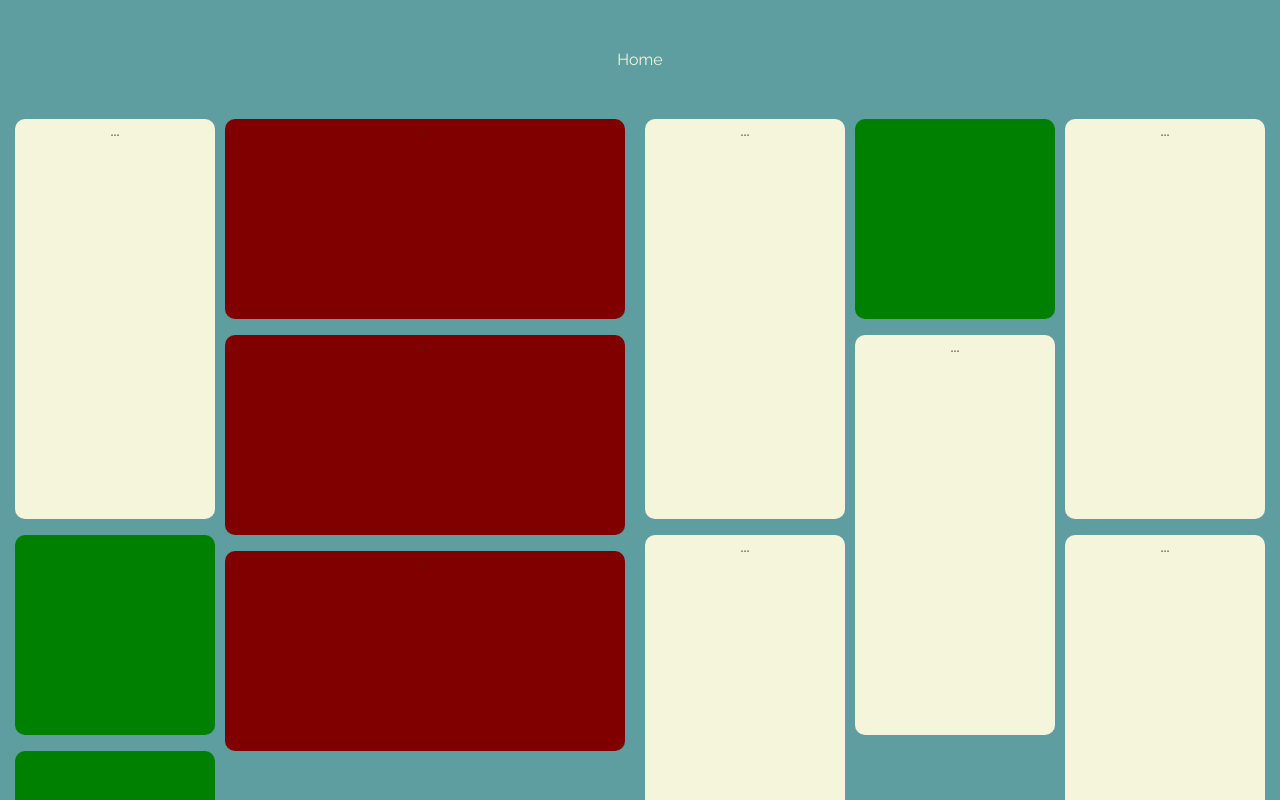
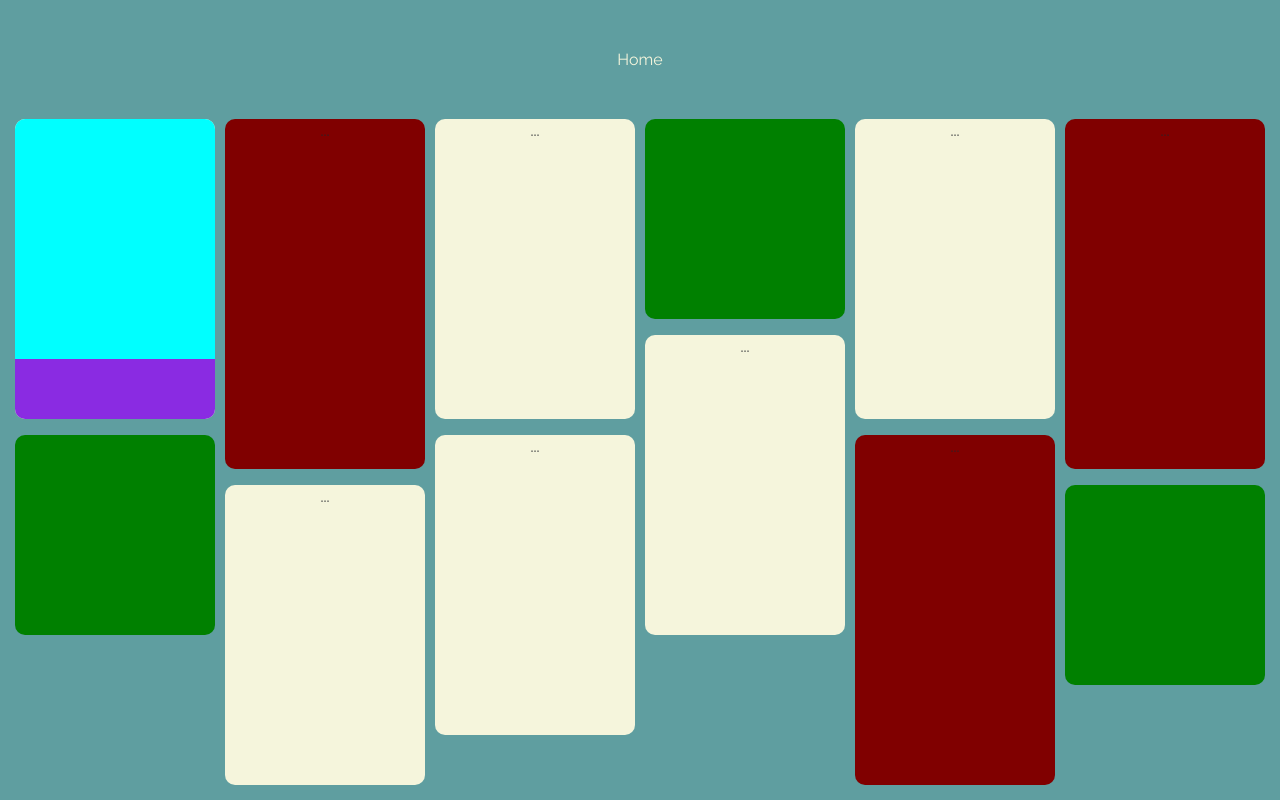
Before and after one commit to nXtremist/test, a website: page video.html in a window 1280 px wide. Drawn offline with nearby package versions, Linux system fonts and the light colour scheme.

Commit message:
adding hover effects to tile

```diff
--- a/video.html
+++ b/video.html
@@ -15,21 +15,72 @@
         .grid-item {
             float: left;
             width: 200px;
-            height: 400px;
+            height: 300px;
             background-color: beige;
             border-radius: 10px;
             margin-bottom: 1rem;
+            overflow: hidden;
+        }
+
+        .head {
+            height: 80%;
+            transition: .35s all ease;
+            transition-delay: .15s;
+            background-color: aqua;
+        }
+
+        .head:after {
+            position: absolute;
+            transition: .5s all ease;
+            opacity: 0;
+            left:12.5px;
+            display: inline-block;
+            content: "";
+            width: 85%;
+            height: 80%;
+            border-bottom: 2px solid rgba(23, 22, 23, .3);
+            border-top: 2px solid rgba(23, 22, 23, .3);
+            transform: scale(1.1) translateY(30px);
+        }
+
+        .head:before {
+            transition: .5s all ease;
+            opacity: 0;
+            display: inline-block;
+            content: "";
+            width: 75%;
+            height: 87%;
+            border-left: 2px solid rgba(23, 22, 23, .3);
+            border-right: 2px solid rgba(23, 22, 23, .3);
+            transform: scale(1.1) translateY(21px);
+        }
+
+        .head:hover {
+            transition: .35s all;
+            height: 100%;
+        }
+
+        .head:hover:after,
+        .head:hover:before {
+            transition: .5s all ease;
+            opacity: 1;
+        }
+
+        .foot {
+            height: 20%;
+            background-color: blueviolet;
+            transition: .5s all;
         }
 
         .grid-item--width2 {
             background-color: maroon;
-            height: 200px;
-            width: 400px;
+            width: 200px;
+            height: 350px;
         }
 
         .grid-item--height2 {
             background-color: green;
-            width: 20;
+            width: 200px;
             height: 200px;
         }
 
@@ -61,7 +112,10 @@
         <div class="container-fluid">
             <div class="grid">
 
-                <div class="grid-item">...</div>
+                <div class="grid-item">
+                    <div class="head"></div>
+                    <div class="foot"></div>
+                </div>
                 <div class="grid-item grid-item--width2">...</div>
                 <div class="grid-item">...</div>
                 <div class="grid-item grid-item--height2"></div>
@@ -100,7 +154,8 @@
         $('.grid').masonry({
             // options
             itemSelector: '.grid-item',
-            gutter:10
+            gutter: 10,
+            columnWidth: 0
         });
         $('video').hover(function () {
             this.play()
```
